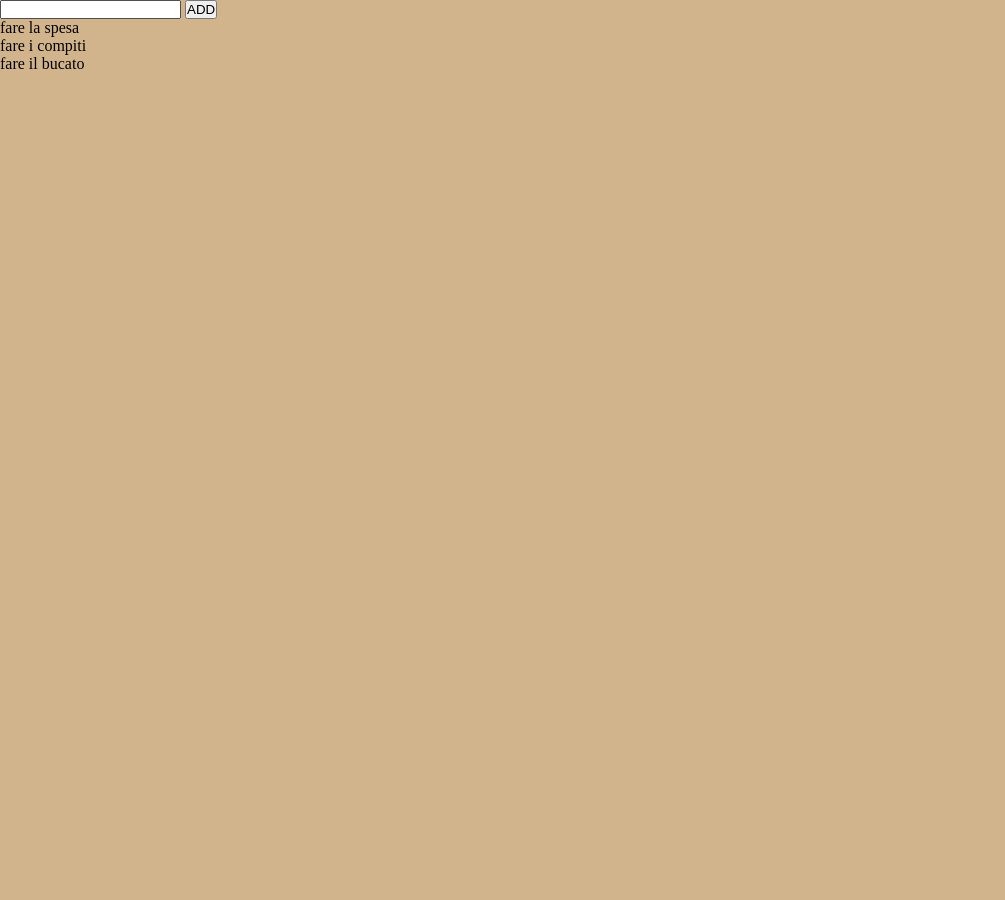
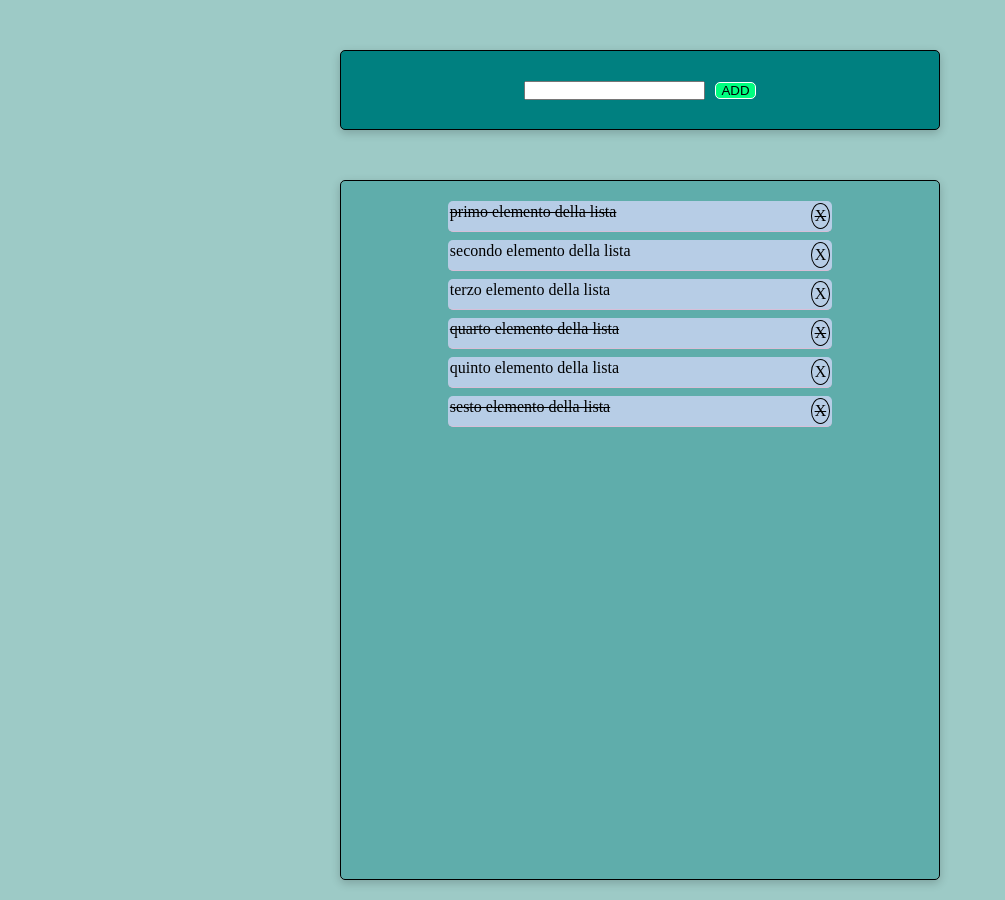
Before and after one commit to ManuelAvanzi/vue-todolist, a plain HTML site: page index.html in a window 1280 px wide. Shown: the whole page, without its empty margins (0-1005 px from the left). Before the commit the page ends 800 px from the top, so only its background shows below. Drawn offline with nearby package versions, Linux system fonts and the light colour scheme.

Commit message:
add class done

```diff
--- a/css/style.css
+++ b/css/style.css
@@ -2,10 +2,77 @@
     margin:0;
     padding:0;
     box-sizing: border-box;
+
 }
 body{
-    background-color: tan;
+    background-color: rgba(8, 122, 113, 0.397);
+}
+header{
+    width: 600px;
+    height: 80px;
+    background-color: teal;
+    border:1px solid black;
+    border-radius: 5px;
+    margin:50px auto;
+    display: flex;
+    justify-content: center;
+    align-items: center;
+    box-shadow: 0 3px 10px rgb(0 0 0 / 0.2);
+
+}
+input{
+    text-align: center;
+    margin-right: 10px;
+}
+button{
+    background-color: springgreen;
+    border:1px solid white;
+    border-radius:5px;
+    padding:0 5px;
+    cursor: pointer;
+}
+button:hover{
+    background-color: rgb(0, 255, 34);
+}
+.list-container{
+    padding-top: 20px;
+    margin:20px auto;
+    width: 600px;
+    height: 700px;
+    display: flex;
+    justify-content: center;
+    background-color: rgba(0, 128, 128, 0.397);
+    border:1px solid black;
+    border-radius: 5px;
+    box-shadow: 0 3px 10px rgb(0 0 0 / 0.2);
 }
 ul{
+
     list-style: none;
 }
+li{
+
+    padding:2px;
+    display: flex;
+    justify-content: space-between;
+    background-color: rgba(207, 214, 245, 0.795);
+    margin-bottom: 8px;
+    border-bottom: 1px solid thistle;
+    border-radius: 5px;
+}
+li:hover{
+    border-bottom: 1px solid rgb(0, 255, 34);
+}
+.close{
+    margin-left: 180px;
+    border:1px solid black;
+    border-radius: 50%;
+    padding:3px;
+    cursor: pointer;
+}
+.close:hover{
+    background-color: tomato;
+}
+.done{
+    text-decoration: line-through;
+}
--- a/index.html
+++ b/index.html
@@ -10,7 +10,7 @@
     crossorigin="anonymous" referrerpolicy="no-referrer" />
 
     <link rel="stylesheet" href="css/style.css">
-    <script src="https://cdn.jsdelivr.net/npm/vue@2.6.14/dist/vue.js"></script>
+    <script src="https://cdn.jsdelivr.net/npm/vue@2/dist/vue.js"></script>
 
     <title>Todo List Vue Js</title>
 </head>
@@ -18,12 +18,18 @@
 
     <div id="app">
 
-        <input v-model="temporaryItem" type="text">
-        <button @click="addItem" id="addButton">ADD</button>
+        <header>
+          <input v-model="temporaryEl" @keyup.enter="addElement" type="text">
+          <button @click="addElement" id="addButton">ADD</button>
+        </header>
 
         <div class="list-container">
             <ul>
-               <li v-for="item in todo">{{item}}</li>
+                <li v-for="(el,i) in todo" :class="el.done ? 'done' : '' ">
+                    {{el.text}}
+
+                    <div @click="removeEl(i)"class="close">X</div>
+                </li>
             </ul>
         </div>
     </div>
--- a/js/script.js
+++ b/js/script.js
@@ -2,16 +2,46 @@ new Vue ({
     el:"#app",
     data:{
         todo: [
-            'fare la spesa',
-            'fare i compiti',
-            'fare il bucato'
+            {
+                text: "primo elemento della lista",
+                done: true
+            },
+            {
+                text: "secondo elemento della lista",
+                done: false
+            },
+            {
+                text: "terzo elemento della lista",
+                done: false
+            },
+            {
+                text: "quarto elemento della lista",
+                done: true
+            },
+            {
+                text: "quinto elemento della lista",
+                done: false
+            },
+            {
+                text: "sesto elemento della lista",
+                done: true
+            },
+
+
         ],
-        temporaryItem: '',
+        temporaryEl:'',
     },
     methods:{
-        addItem:function(){
-            this.todo.push(this.temporaryItem);
-            console.log(this.todo);
+        addElement:function(){
+           this.todo.push({
+               text:this.temporaryEl,
+               done:false,
+           })
+           this.temporaryEl='';
+        },
+        removeEl:function(i){
+            console.log("rimuovo l'elemento di indice",i);
+            this.todo.splice(i,1);
         }
     }
 })
```
